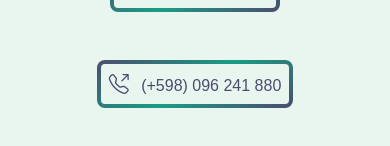
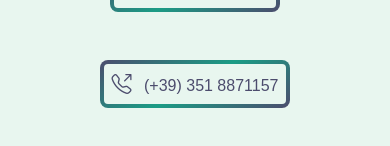
Before and after one commit to VirginiaBarbaro/portfolio-web, a React (Vite) app: page / in a window 390 px wide. Shown: the part 7500-7646 px from the top of the page. Built offline with nearby package versions, Linux system fonts and the light colour scheme.

Commit message:
Updated phone number

```diff
--- a/src/pages/Contact.jsx
+++ b/src/pages/Contact.jsx
@@ -48,7 +48,7 @@ function Contact() {
                   <span>
                     {" "}
                     <i className="bi bi-telephone-outbound me-2 fs-5 icon"></i>{" "}
-                    (+598) 096 241 880
+                    (+39) 351 8871157
                   </span>
                 </button>
               </div>
```
